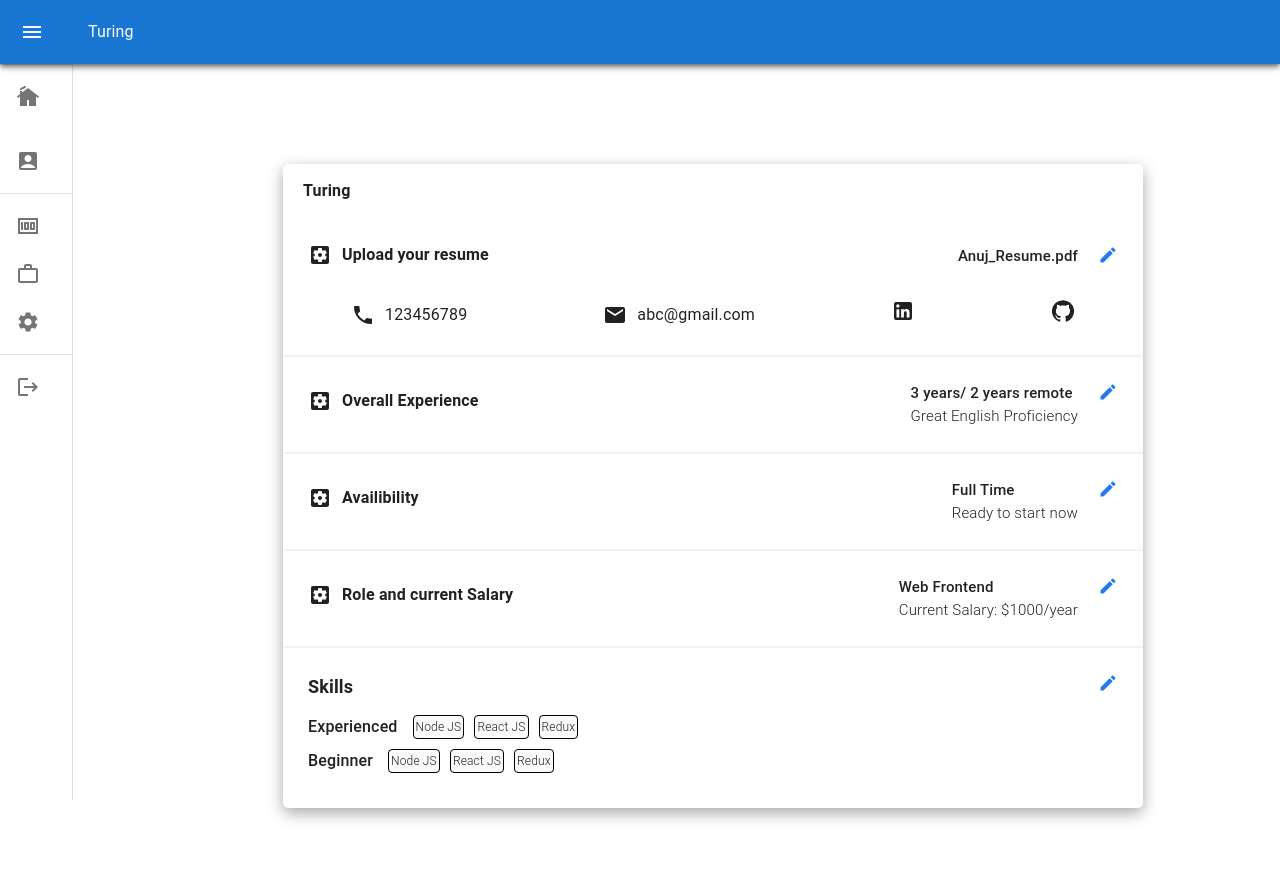
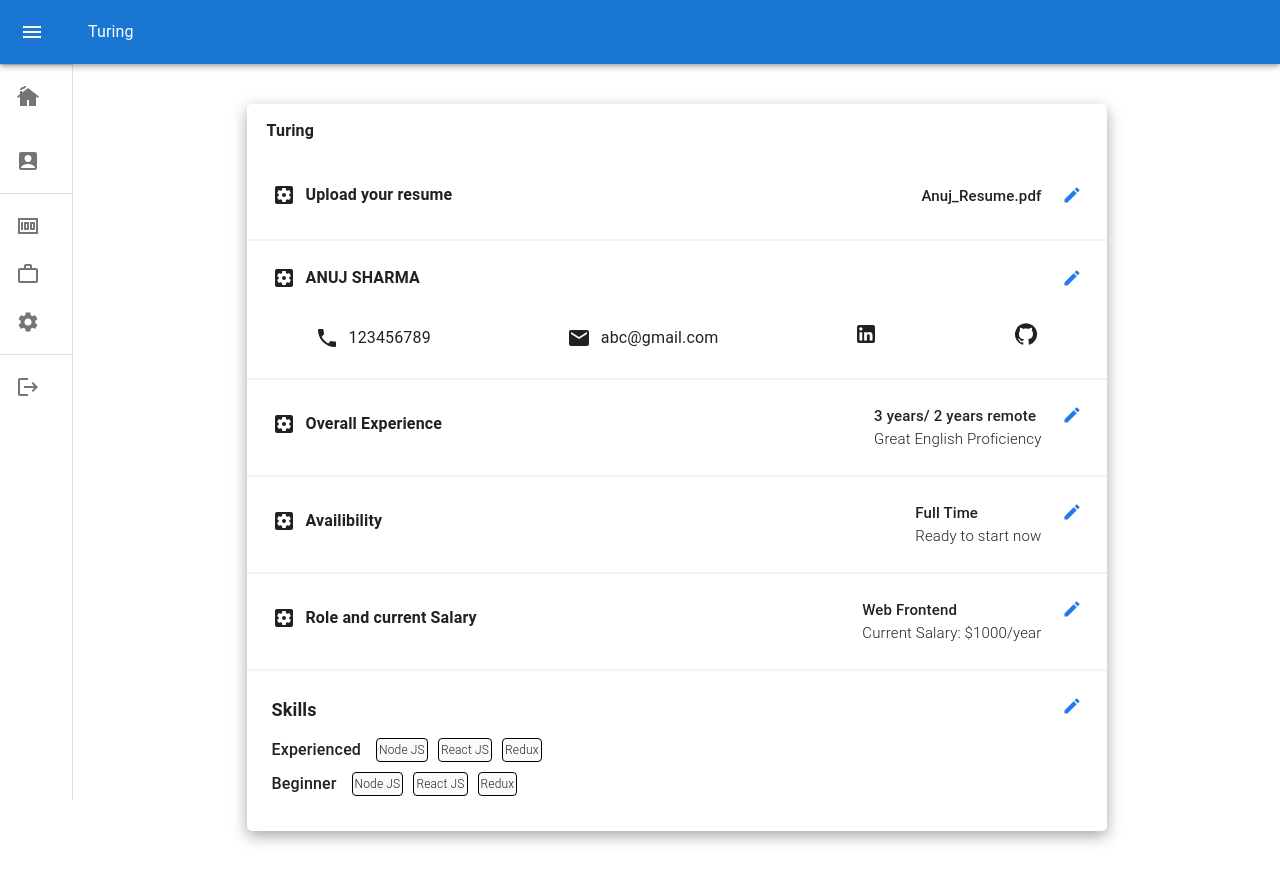
Before and after one commit to Anuj1p/CometLabs, a Next.js app: page / in a window 1280 px wide. Shown: the top 882 px of the page. After the commit the page ends 855 px from the top, so only its background shows below. Built offline with nearby package versions, Linux system fonts and the light colour scheme.

Commit message:
Add Changes

```diff
--- a/Components/Navigation/index.js
+++ b/Components/Navigation/index.js
@@ -132,16 +132,16 @@ const Navigation = () => {
                 <Divider />
                 <List>
                     <Link href="/about">
-                        <ListItem button key="Home">
+                        <ListItem button key="Test">
                             <ListItemIcon>
                                 <CottageIcon />
                             </ListItemIcon>
-                            <ListItemText primary="Home" />
+                            <ListItemText primary="Turing Test" />
                         </ListItem>
                     </Link>
                 </List>
                 <List>
-                    <Link href="/profile">
+                    <Link href="/">
                         <ListItem button key="Profile">
                             <ListItemIcon>
                                 <AccountBoxIcon />
--- a/pages/index.js
+++ b/pages/index.js
@@ -1,17 +1,45 @@
-import * as React from 'react';
+import React from 'react'
+import styles from '../Components/ProfileComponent/ProfileComponent.module.css';
 import Box from '@mui/material/Box';
-import ProfileComponent from './profile';
+import Component from '../Components/ProfileComponent/EditProfile';
+import SkillComponent from '../Components/ProfileComponent/SkillComponent';
 import Navigation from '../Components/Navigation';
 
+const App = () => {
+  return (
+    <Box sx={{ display: 'flex' }}>
+      <Navigation />
+      <Box component="main" sx={{ flexGrow: 1, p: 3 }}>
+        <div className={styles.mainComponent}>
+          <div className={styles.companyLogo}>Turing</div>
+          <Component
+            leftHeading="Upload your resume"
+            rightHeading="Anuj_Resume.pdf"
+          />
+          <Component
+            leftHeading="ANUJ SHARMA"
+            bottomContainer={true}
+          />
+          <Component
+            leftHeading="Overall Experience"
+            rightHeading="3 years/ 2 years remote"
+            rightsubHeading="Great English Proficiency"
+          />
+          <Component
+            leftHeading="Availibility"
+            rightHeading="Full Time"
+            rightsubHeading="Ready to start now"
+          />
+          <Component
+            leftHeading="Role and current Salary"
+            rightHeading="Web Frontend"
+            rightsubHeading="Current Salary: $1000/year"
+          />
+          <SkillComponent />
+        </div>
+      </Box>
+    </Box>
+  )
+}
 
-
-export default function MiniDrawer() {
-    return (
-        <Box sx={{ display: 'flex' }}>
-            <Navigation />
-            <Box component="main" sx={{ flexGrow: 1, p: 3 }} style={{ padding: '60px' }}>
-                <ProfileComponent />
-            </Box>
-        </Box>
-    );
-}
+export default App
--- a/pages/profile.js
+++ /dev/null
@@ -1,42 +0,0 @@
-import React from 'react'
-import styles from '../Components/ProfileComponent/ProfileComponent.module.css';
-import Box from '@mui/material/Box';
-import Component from '../Components/ProfileComponent/EditProfile';
-import SkillComponent from '../Components/ProfileComponent/SkillComponent';
-import Navigation from '../Components/Navigation';
-
-const profile = () => {
-  return (
-    <Box sx={{ display: 'flex' }}>
-      <Navigation />
-      <Box component="main" sx={{ flexGrow: 1, p: 3 }}>
-        <div className={styles.mainComponent}>
-          <div className={styles.companyLogo}>Turing</div>
-          <Component
-            leftHeading="Upload your resume"
-            rightHeading="Anuj_Resume.pdf"
-            bottomContainer={true}
-          />
-          <Component
-            leftHeading="Overall Experience"
-            rightHeading="3 years/ 2 years remote"
-            rightsubHeading="Great English Proficiency"
-          />
-          <Component
-            leftHeading="Availibility"
-            rightHeading="Full Time"
-            rightsubHeading="Ready to start now"
-          />
-          <Component
-            leftHeading="Role and current Salary"
-            rightHeading="Web Frontend"
-            rightsubHeading="Current Salary: $1000/year"
-          />
-          <SkillComponent />
-        </div>
-      </Box>
-    </Box>
-  )
-}
-
-      export default profile
```
